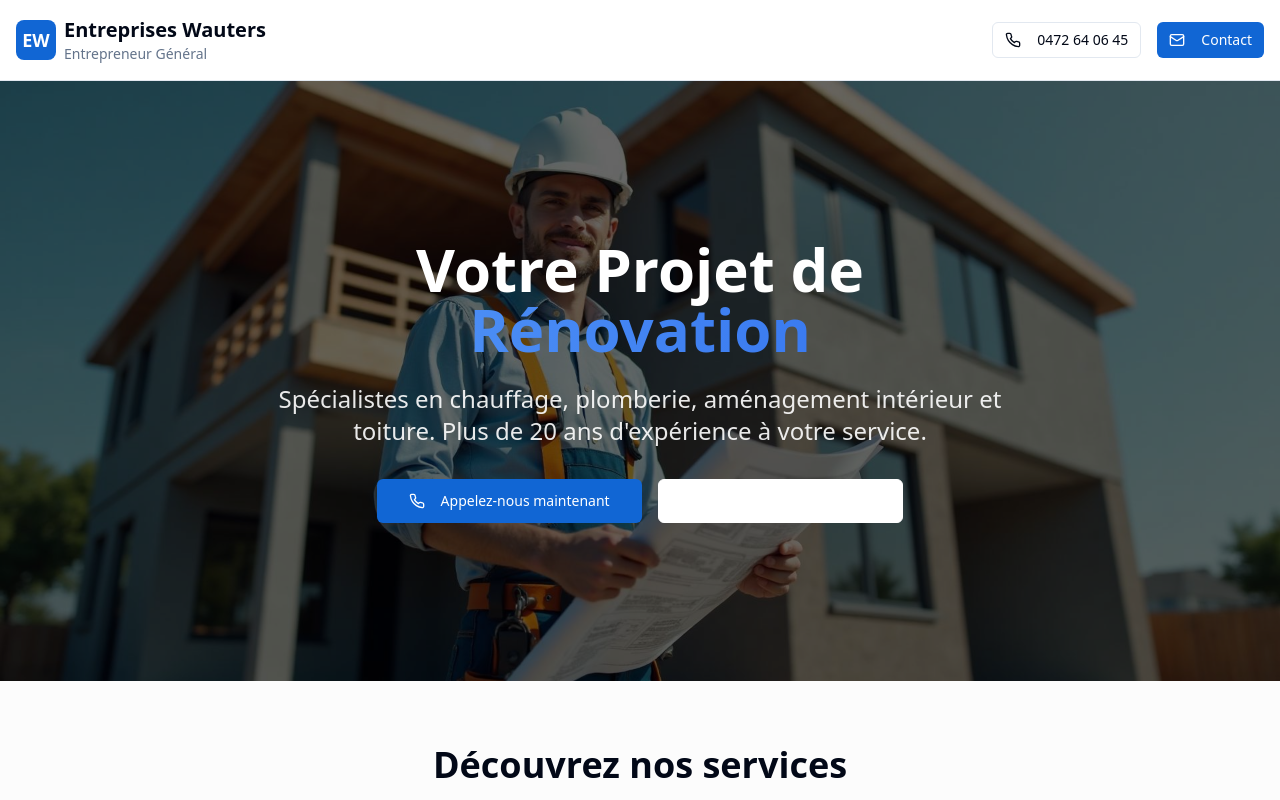
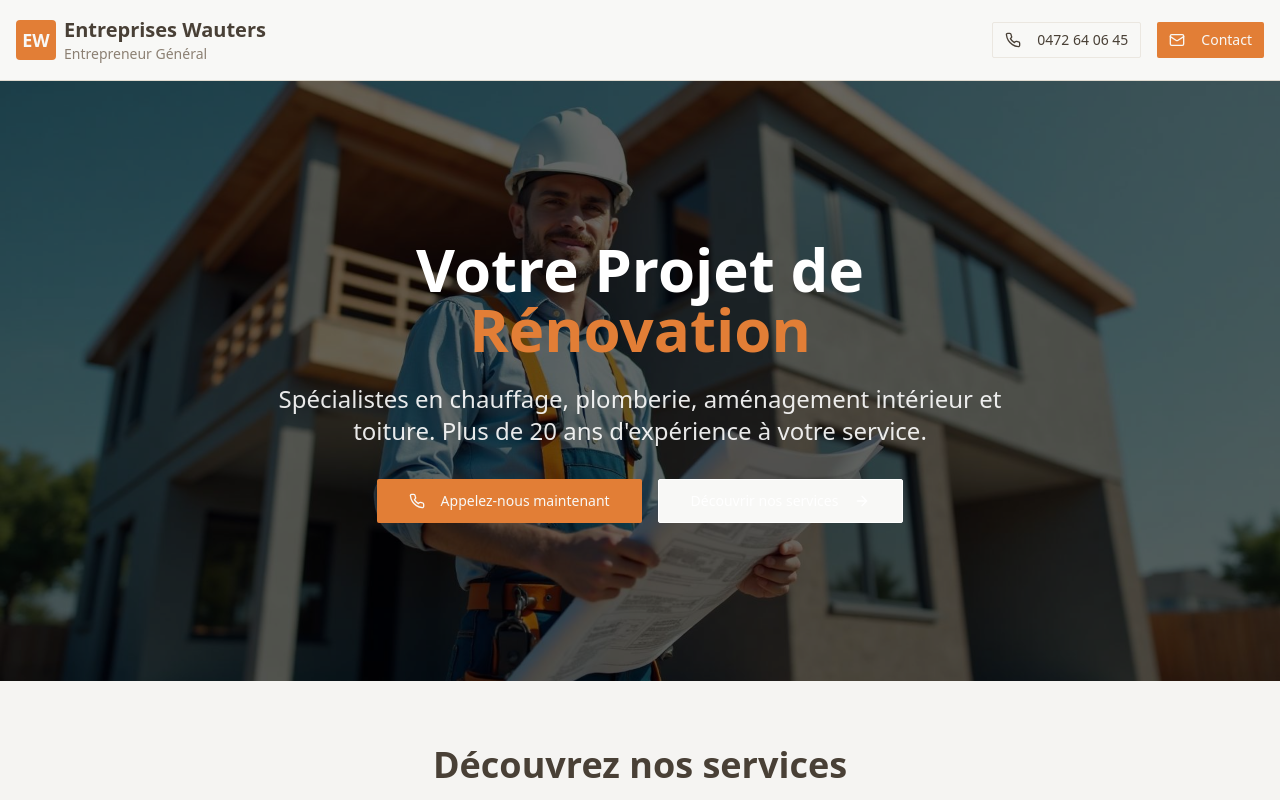
Before and after one commit to WR-Azrog/wauters-web-glow-up, a React (Vite) app: page / in a window 1280 px wide. Shown: the top 800 px of the page. Built offline with nearby package versions, Linux system fonts and the light colour scheme.

Commit message:
Refactor design to be more homemade
Adjust the website's design to have a more "homemade" appearance, while keeping the existing content.

```diff
--- a/src/components/Footer.tsx
+++ b/src/components/Footer.tsx
@@ -5,7 +5,7 @@ const Footer = () => {
         <div className="grid md:grid-cols-3 gap-8">
           <div>
             <div className="flex items-center space-x-2 mb-4">
-              <div className="w-8 h-8 bg-primary-foreground rounded-lg flex items-center justify-center">
+              <div className="w-8 h-8 bg-primary-foreground rounded flex items-center justify-center">
                 <span className="text-primary font-bold">EW</span>
               </div>
               <div>
--- a/src/components/Header.tsx
+++ b/src/components/Header.tsx
@@ -7,7 +7,7 @@ const Header = () => {
       <div className="container mx-auto px-4 py-4">
         <div className="flex items-center justify-between">
           <div className="flex items-center space-x-2">
-            <div className="w-10 h-10 bg-primary rounded-lg flex items-center justify-center">
+            <div className="w-10 h-10 bg-primary rounded flex items-center justify-center">
               <span className="text-primary-foreground font-bold text-lg">EW</span>
             </div>
             <div>
--- a/src/components/Hero.tsx
+++ b/src/components/Hero.tsx
@@ -15,7 +15,7 @@ const Hero = () => {
       <div className="relative container mx-auto px-4 py-20 text-center text-white">
         <h1 className="text-4xl md:text-6xl font-bold mb-6 leading-tight">
           Votre Projet de
-          <span className="block bg-gradient-to-r from-blue-400 to-blue-600 bg-clip-text text-transparent">
+          <span className="block text-primary">
             Rénovation
           </span>
         </h1>
--- a/src/components/ServiceCard.tsx
+++ b/src/components/ServiceCard.tsx
@@ -11,15 +11,15 @@ interface ServiceCardProps {
 
 const ServiceCard = ({ title, description, image, icon }: ServiceCardProps) => {
   return (
-    <Card className="group overflow-hidden border-0 shadow-lg hover:shadow-xl transition-all duration-300 hover:-translate-y-2">
+    <Card className="group overflow-hidden border border-border shadow-sm hover:shadow-md transition-all duration-200 hover:-translate-y-1">
       <div className="relative h-48 overflow-hidden">
         <img
           src={image}
           alt={title}
           className="w-full h-full object-cover group-hover:scale-110 transition-transform duration-300"
         />
-        <div className="absolute inset-0 bg-black/20 group-hover:bg-black/10 transition-colors duration-300" />
-        <div className="absolute top-4 left-4 w-12 h-12 bg-primary rounded-lg flex items-center justify-center shadow-lg">
+        <div className="absolute inset-0 bg-black/30 group-hover:bg-black/20 transition-colors duration-200" />
+        <div className="absolute top-4 left-4 w-12 h-12 bg-primary rounded flex items-center justify-center shadow-sm">
           {icon}
         </div>
       </div>
--- a/src/index.css
+++ b/src/index.css
@@ -8,42 +8,42 @@ All colors MUST be HSL.
 
 @layer base {
   :root {
-    --background: 0 0% 100%;
-    --foreground: 222.2 84% 4.9%;
+    --background: 45 15% 97%;
+    --foreground: 30 15% 25%;
 
-    --card: 0 0% 100%;
-    --card-foreground: 222.2 84% 4.9%;
+    --card: 42 20% 96%;
+    --card-foreground: 30 15% 25%;
 
-    --popover: 0 0% 100%;
-    --popover-foreground: 222.2 84% 4.9%;
+    --popover: 42 20% 96%;
+    --popover-foreground: 30 15% 25%;
 
-    --primary: 214 85% 45%;
-    --primary-foreground: 0 0% 100%;
+    --primary: 25 75% 55%;
+    --primary-foreground: 45 15% 97%;
 
-    --secondary: 210 40% 96.1%;
-    --secondary-foreground: 222.2 47.4% 11.2%;
+    --secondary: 40 25% 88%;
+    --secondary-foreground: 30 15% 35%;
 
-    --muted: 220 14% 96%;
-    --muted-foreground: 215.4 16.3% 46.9%;
+    --muted: 40 15% 92%;
+    --muted-foreground: 30 10% 50%;
 
-    --accent: 214 95% 93%;
-    --accent-foreground: 214 85% 25%;
+    --accent: 30 35% 85%;
+    --accent-foreground: 30 25% 30%;
 
-    --destructive: 0 84.2% 60.2%;
-    --destructive-foreground: 210 40% 98%;
+    --destructive: 0 70% 55%;
+    --destructive-foreground: 45 15% 97%;
 
-    --border: 214.3 31.8% 91.4%;
-    --input: 214.3 31.8% 91.4%;
-    --ring: 214 85% 45%;
+    --border: 40 20% 85%;
+    --input: 40 20% 90%;
+    --ring: 25 75% 55%;
 
-    /* Custom tokens for construction theme */
-    --hero-gradient: linear-gradient(135deg, hsl(214 85% 45%), hsl(214 95% 65%));
-    --service-card-bg: 0 0% 100%;
-    --service-card-hover: 214 95% 97%;
-    --construction-orange: 25 95% 53%;
-    --construction-gray: 220 9% 46%;
+    /* Custom tokens for homemade construction theme */
+    --hero-gradient: linear-gradient(135deg, hsl(25 75% 55%), hsl(30 65% 65%));
+    --service-card-bg: 42 20% 96%;
+    --service-card-hover: 40 25% 92%;
+    --construction-orange: 25 75% 55%;
+    --construction-gray: 30 15% 45%;
 
-    --radius: 0.5rem;
+    --radius: 0.25rem;
 
     --sidebar-background: 0 0% 98%;
 
```
